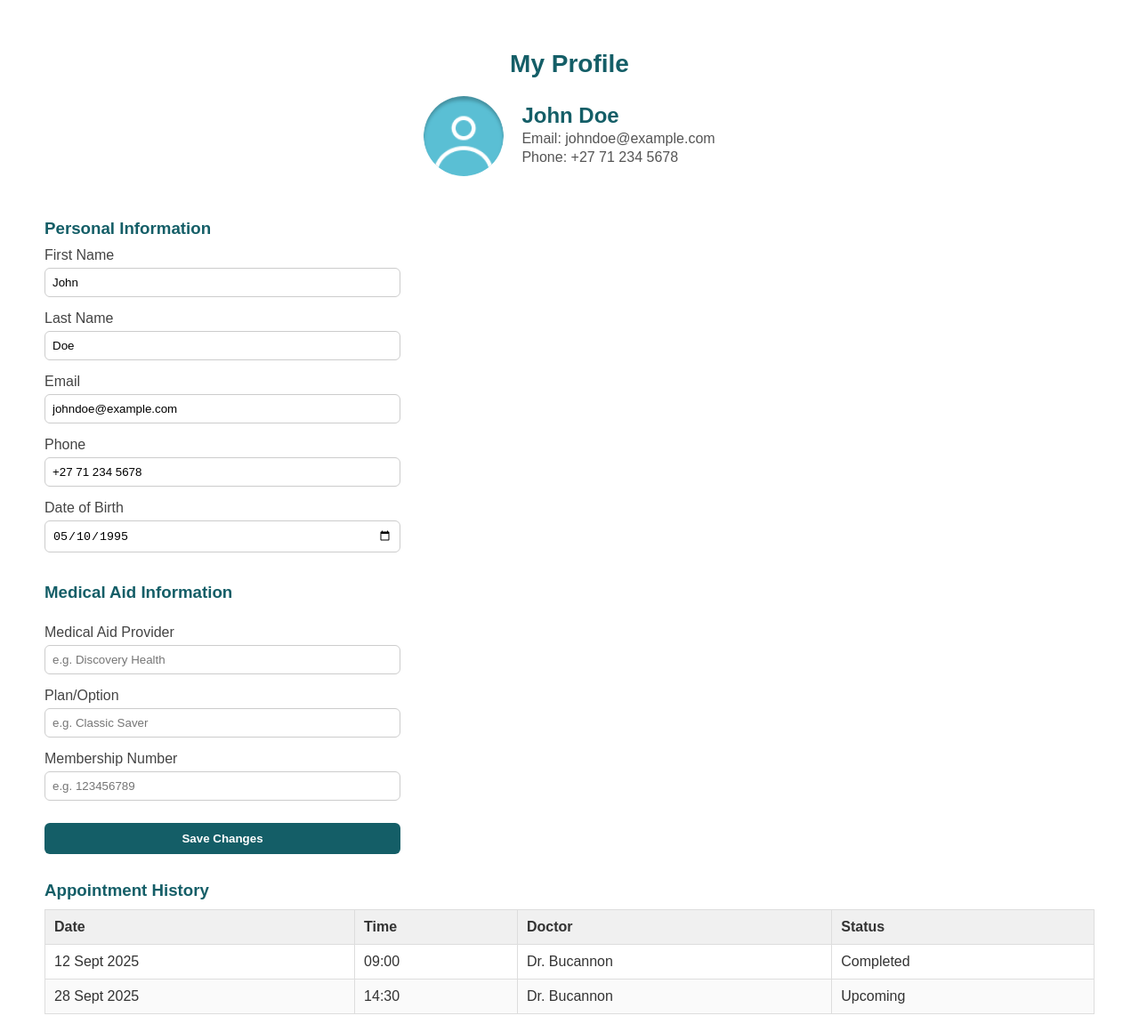
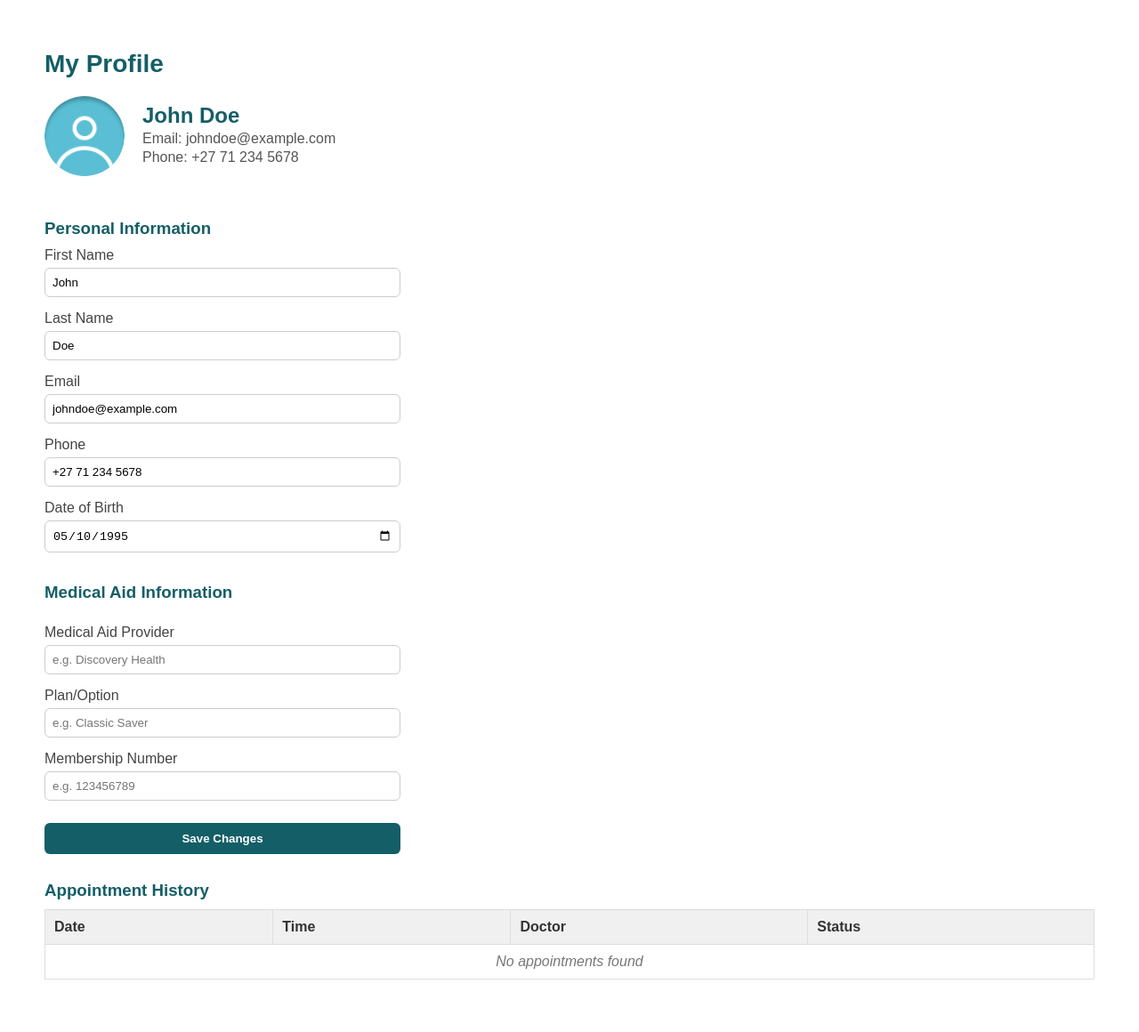
Before and after one commit to Tyresentate/IT3-Project-3, a website: page PatientProfile.html in a window 1280 px wide. Shown: the part 123-1283 px from the top of the page at 89% size. After the commit the page ends 1244 px from the top, so only its background shows below. Drawn offline with Linux system fonts and the light colour scheme.

Commit message:
Removed the sample data from PatientProfile and moved the profile section to the left side of the page.

```diff
--- a/PatientProfile.css
+++ b/PatientProfile.css
@@ -77,14 +77,14 @@ body {
   margin-bottom: 20px;
   font-size: 28px;
   font-weight: 600;
-  text-align: center; /* ✅ Center "My Profile" heading only */
+  text-align: left; /* aligned left */
 }
 
 /* Profile Header */
 .profile-header {
   display: flex;
   align-items: center;
-  justify-content: center; /* ✅ Center avatar + name under "My Profile" */
+  justify-content: flex-start; /* aligned left */
   gap: 20px;
   margin-bottom: 30px;
 }
@@ -110,7 +110,7 @@ body {
   margin-bottom: 30px;
   display: flex;
   flex-direction: column;
-  align-items: flex-start; /* ✅ Keep personal info left-aligned */
+  align-items: flex-start;
 }
 
 .profile-details h3 {
@@ -183,7 +183,7 @@ body {
   background: #fafafa;
 }
 
-/* Modal (same as Booking page) */
+/* Modal */
 .modal {
   display: none;
   position: fixed;
--- a/PatientProfile.html
+++ b/PatientProfile.html
@@ -81,7 +81,6 @@
       </form>
     </section>
 
-
     <!-- Appointment History -->
     <section class="profile-history">
       <h3>Appointment History</h3>
@@ -96,16 +95,9 @@
         </thead>
         <tbody>
           <tr>
-            <td>12 Sept 2025</td>
-            <td>09:00</td>
-            <td>Dr. Bucannon</td>
-            <td>Completed</td>
-          </tr>
-          <tr>
-            <td>28 Sept 2025</td>
-            <td>14:30</td>
-            <td>Dr. Bucannon</td>
-            <td>Upcoming</td>
+            <td colspan="4" style="text-align:center; color:#777; font-style:italic;">
+              No appointments found
+            </td>
           </tr>
         </tbody>
       </table>
```
Lines whose indentation alone changed are shown as unchanged.
